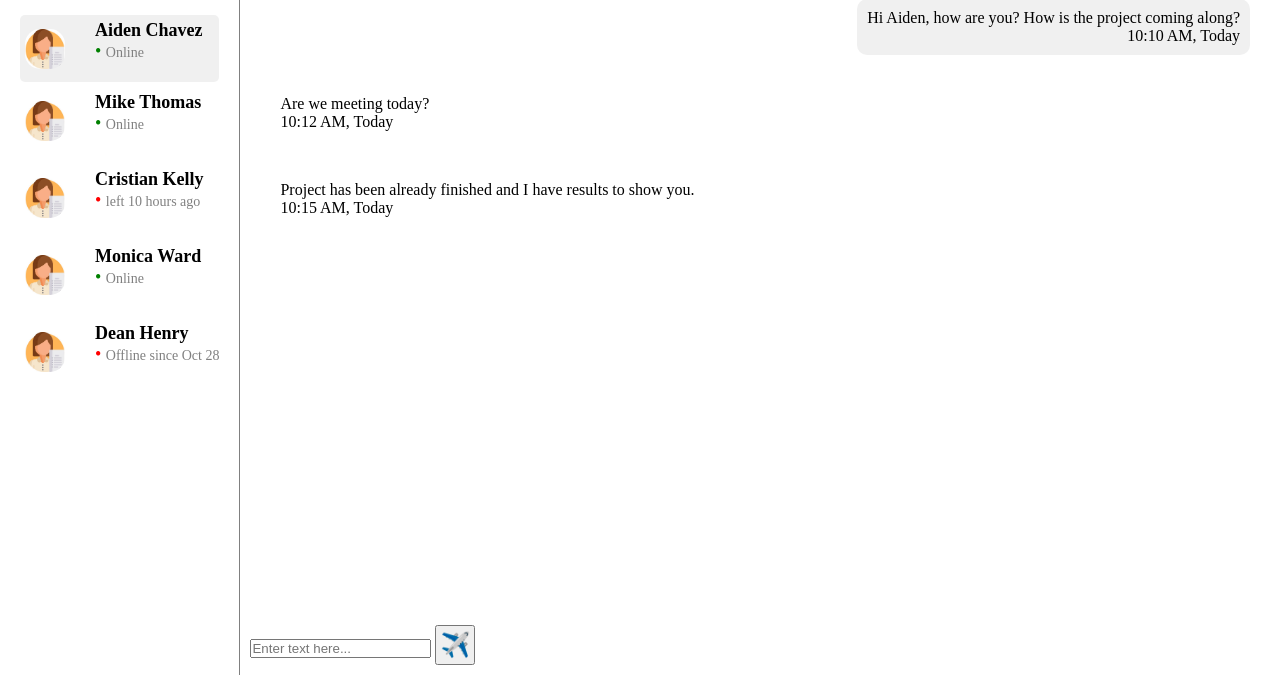
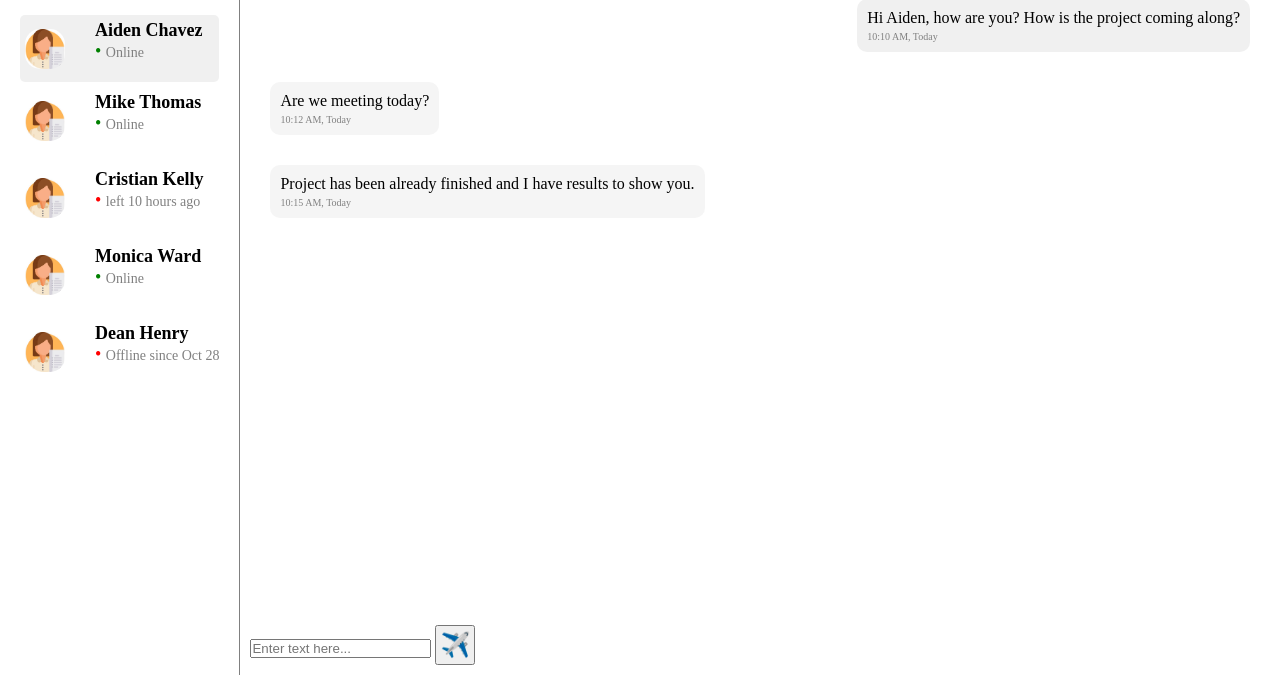
Before and after one commit to juanjoaracena/tp1, a plain HTML site: page index.html in a window 1280 px wide. Shown: the part 125-800 px from the top of the page. Drawn offline with Linux system fonts and the light colour scheme.

Commit message:
cambios finales

```diff
--- a/style.css
+++ b/style.css
@@ -27,11 +27,11 @@ main
                 padding: 20px;
                 border-right: 1px solid grey;
             }
-   .content
+   /*.content
             {
                 display: flex;
                 width: 100%;
-            }
+            }*/
     .search
             {
                 margin-bottom: 10px;
@@ -215,3 +215,18 @@ background-color: #edededd3;
                 align-self: end;
                 text-align: right;
             }
+            .received{
+                background-color: #ededed91;
+                align-self: start;
+                text-align: left;
+            }
+            .timestamp
+
+            {
+                display: flex;
+                font-size: 10px;
+                color:grey;
+                margin-top: 4px;
+                text-align: right;
+
+            }
```
